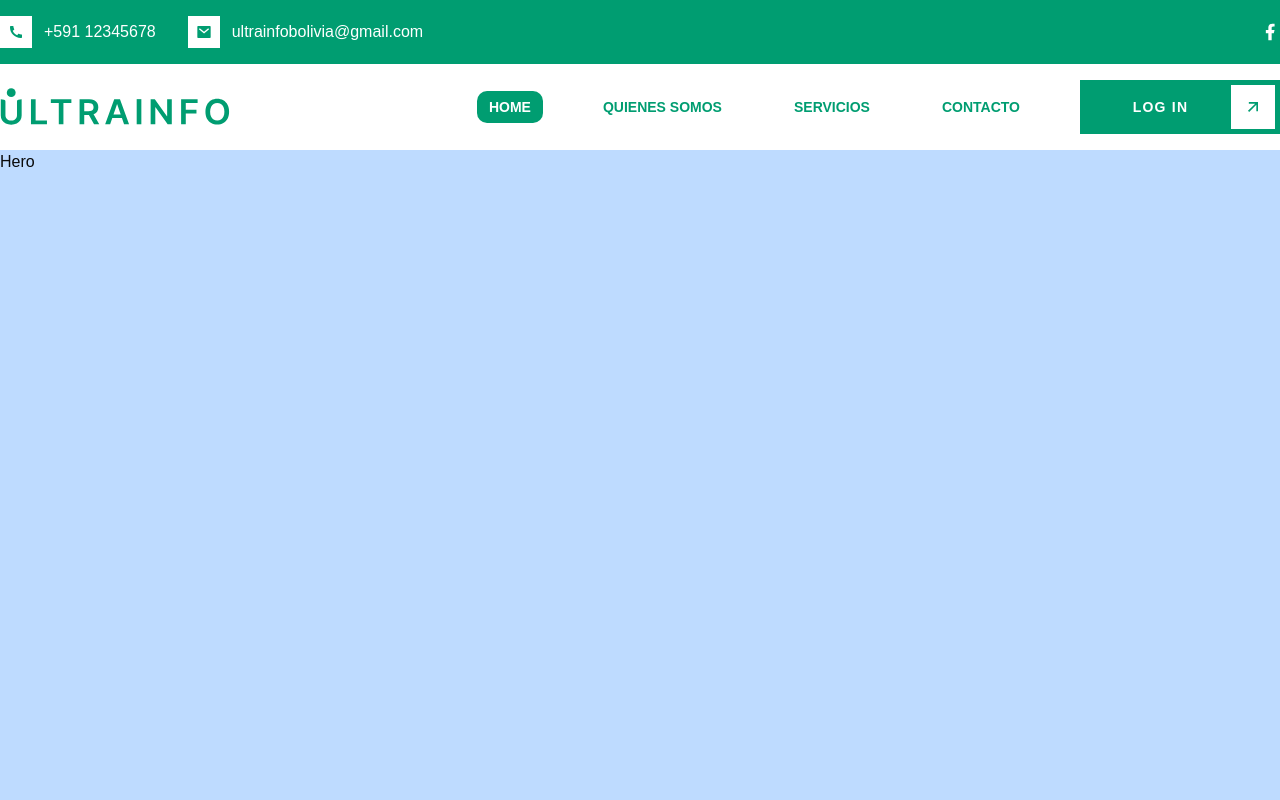
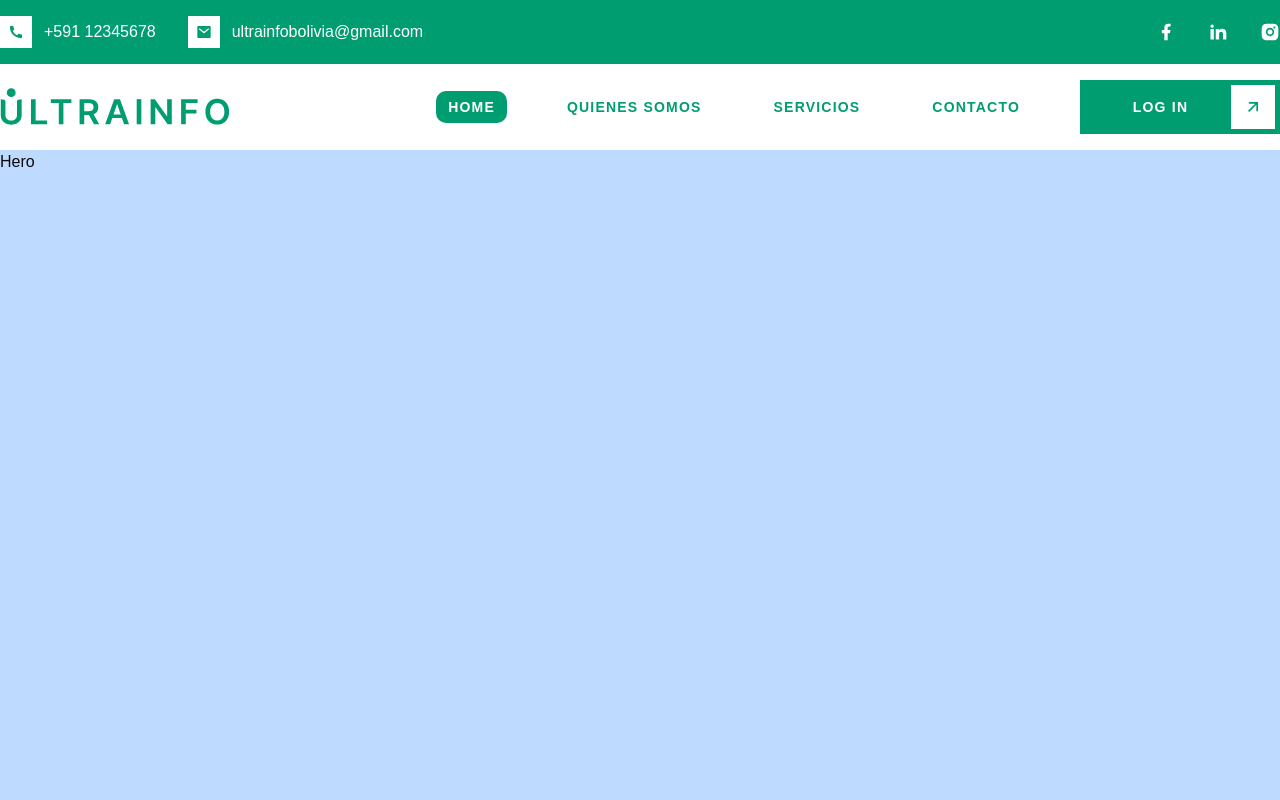
Before and after one commit to LuisNunezVela/ultrainfo-next, a Next.js app: page / in a window 1280 px wide. Shown: the top 800 px of the page. Built offline with nearby package versions, Linux system fonts and the light colour scheme.

Commit message:
modifications

```diff
--- a/src/components/Header.jsx
+++ b/src/components/Header.jsx
@@ -3,6 +3,7 @@
 import { RiArrowRightUpLine } from 'react-icons/ri';
 import {Link as ScrollLink} from 'react-scroll'
 import Logo from './Logo';
+import NavMobile from './NavMobile';
 
 const links = [
   {name: 'home', to: 'home'},
@@ -15,12 +16,14 @@ const Header = () => {
     <header className="bg-blanco py-4 sticky top-0">
         <div className="container mx-auto">
           <div className="flex items-center justify-between">
+            {/* Logo */}
             <Logo />
+            {/* Navbar and Btn */}
             <nav className="hidden xl:flex items-center gap-12">
               <ul className="flex gap-4 text-white">
                 {links.map((link, index) => {
                   return (
-                  <li key={index} className="text-verde text-sm uppercase font-primary font-bold tracking=[1.2px] after:mx-4 last:after:content-none after:text-verde">
+                  <li key={index} className="text-verde text-sm uppercase font-primary font-bold tracking-[1.2px] after:mx-4 last:after:content-none after:text-verde">
                       <ScrollLink
                           to={link.to}
                           smooth
@@ -33,14 +36,18 @@ const Header = () => {
                   </li>);
                 })}
               </ul>
-              <button className="w-[200px] h-[54px] py-[5px] pl-[10px] pr-[5px] flex items-center justify-between min-w-[200px] group bg-verde">
-                <div className="flex-1 text-center tracking-[1.2px] font-primary font-bold text-blanco text-sm uppercase">log in
+              <button className="w-[200px] h-[54px] py-[5px] pl-[10px] pr-[5px] flex items-center justify-between min-w-[200px] group bg-verde ">
+                <div className="flex-1 text-center tracking-[1.2px] font-primary font-bold text-blanco text-sm uppercase ">log in
                 </div>
-                <div className="w-11 h-11 bg-blanco flex items-center justify-center">
+                <div className="w-11 h-11 bg-blanco flex items-center justify-center ">
                   <RiArrowRightUpLine className="text-verde text-xl group-hover:rotate-45 transition-all duration-200" />
                 </div>
               </button>
             </nav>
+            {/* Navbar mobile */}
+            <div className="xl:hidden">
+              <NavMobile />
+            </div>
           </div>
         </div>
     </header>
--- /dev/null
+++ b/src/components/Logo_blanco.jsx
@@ -0,0 +1,13 @@
+import React from 'react'
+import Image from 'next/image'
+import Link from 'next/link'
+
+const LogoBlanco = () => {
+  return (
+    <Link href="">
+        <Image src="/Ultrainfo_blanco.svg" width={230} height={48} alt="UltraInfo logo" />
+    </Link>
+  )
+}
+
+export default LogoBlanco
--- /dev/null
+++ b/src/components/NavMobile.jsx
@@ -0,0 +1,67 @@
+"use client"
+import React from 'react';
+import {
+    Sheet,
+    SheetContent,
+    SheetDescription,
+    SheetHeader,
+    SheetTitle,
+    SheetTrigger,
+} from '@/components/ui/sheet'
+import { RiMenu3Fill } from 'react-icons/ri'
+import LogoBlanco from './Logo_blanco'
+import Socials from './Socials'
+import { Link as ScrollLink } from 'react-scroll'
+
+const links = [
+  {name: 'home', to: 'home'},
+  {name: 'quienes somos', to: 'about'},
+  {name: 'servicios', to: 'services'},
+  {name: 'contacto', to: 'contact'},]
+
+const NavMobile = () => {
+    const [isOpen, setIsOpen] = React.useState(false);
+    return (
+        <Sheet open={isOpen} onOpenChange={setIsOpen}>
+        <SheetTrigger
+            className="text-verde flex items-center justify-center text-3xl"
+            onClick={() => setIsOpen(true)}
+        >
+            <RiMenu3Fill />
+        </SheetTrigger>
+        <SheetContent className="bg-verde border-none text-verde">
+            <div className="flex flex-col pt-16 pb-8 items-center justify-between h-full">
+                <SheetHeader>
+                    <SheetTitle><LogoBlanco /></SheetTitle> {/*Hay que cambiar el logo a blanco en el nav */}
+                    <SheetDescription className="sr-only">
+                        Menú de Navegación
+                    </SheetDescription>
+                </SheetHeader>
+                <ul className="w-full flex flex-col gap-10 justify-center text-center">
+                    {links.map((link,index)=>{
+                        return (
+                            <li key={index} className="text-blanco uppercase font-primary font-bold tracking-[1.2px] text-xl">
+                                <ScrollLink
+                                    to={link.to}
+                                    smooth
+                                    spy
+                                    duration={500}
+                                    className="cursor-pointer"
+                                    activeClass="text-blanco"
+                                    onClick={() => setIsOpen(false)}
+                                >
+                                    {link.name}
+                                </ScrollLink>
+                            </li>
+                        );
+                    })}
+                </ul>
+                <Socials containerStyles="text-blanco text-xl flex gap-6" />
+
+            </div>
+        </SheetContent>
+        </Sheet>
+        );
+}
+
+export default NavMobile
--- a/src/components/Socials.jsx
+++ b/src/components/Socials.jsx
@@ -1,12 +1,20 @@
 import React from 'react'
 import Link from 'next/link';
 
-import {RiFacebookFill} from 'react-icons/ri'
+import {RiFacebookFill, RiInstagramFill, RiLinkedinFill} from 'react-icons/ri'
 
 const socials= [
     {
         icon: <RiFacebookFill />,
-        path: 'https://www.facebook.com/fernando.nunezvelacarvalho/',
+        path: 'https://www.facebook.com',
+    },
+    {
+        icon: <RiLinkedinFill />,
+        path: 'https://www.facebook.com',
+    },
+    {
+        icon: <RiInstagramFill />,
+        path: 'https://www.facebook.com',
     },
 ];
 
```
Also changed, not shown: public/Ultrainfo_blanco.svg (added).
